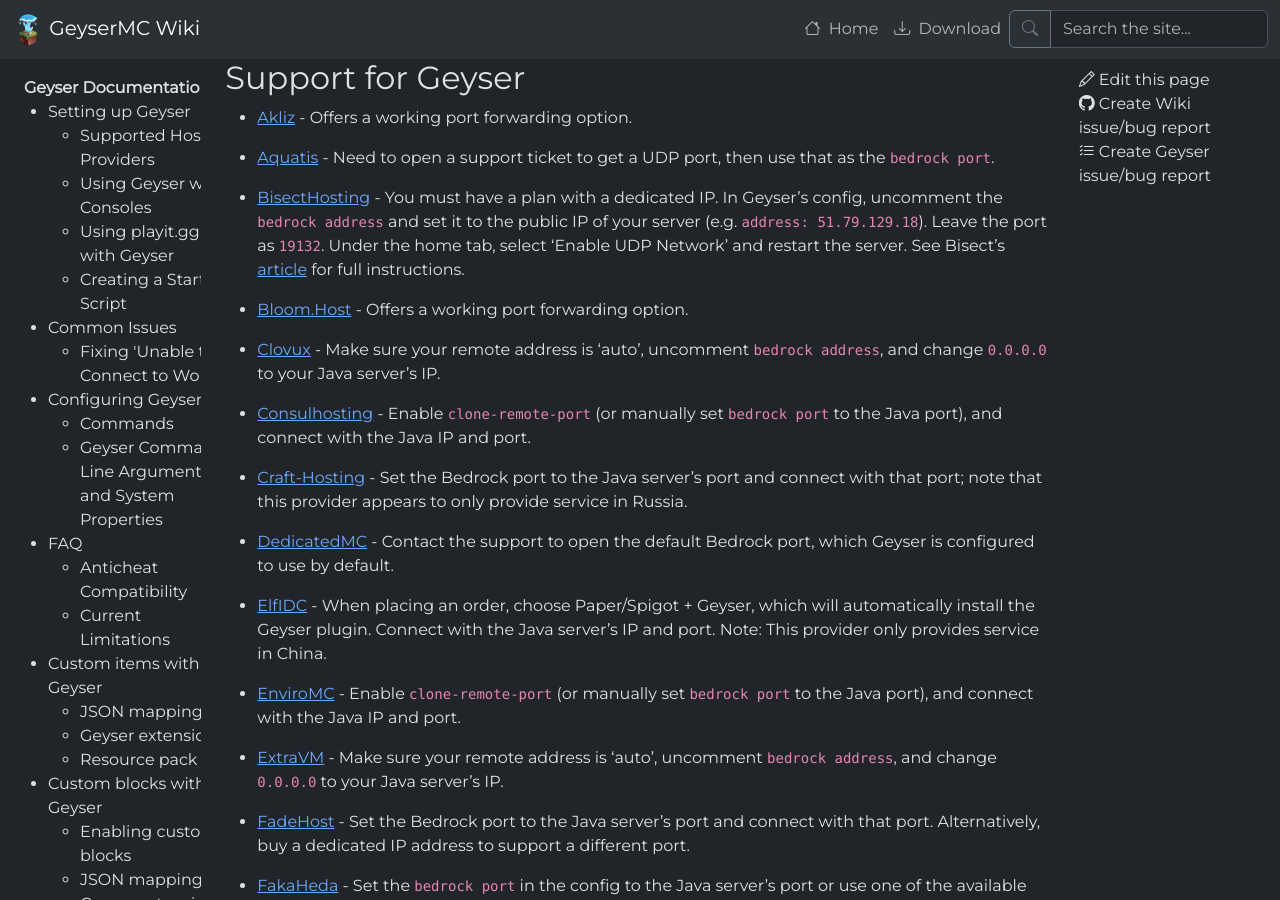
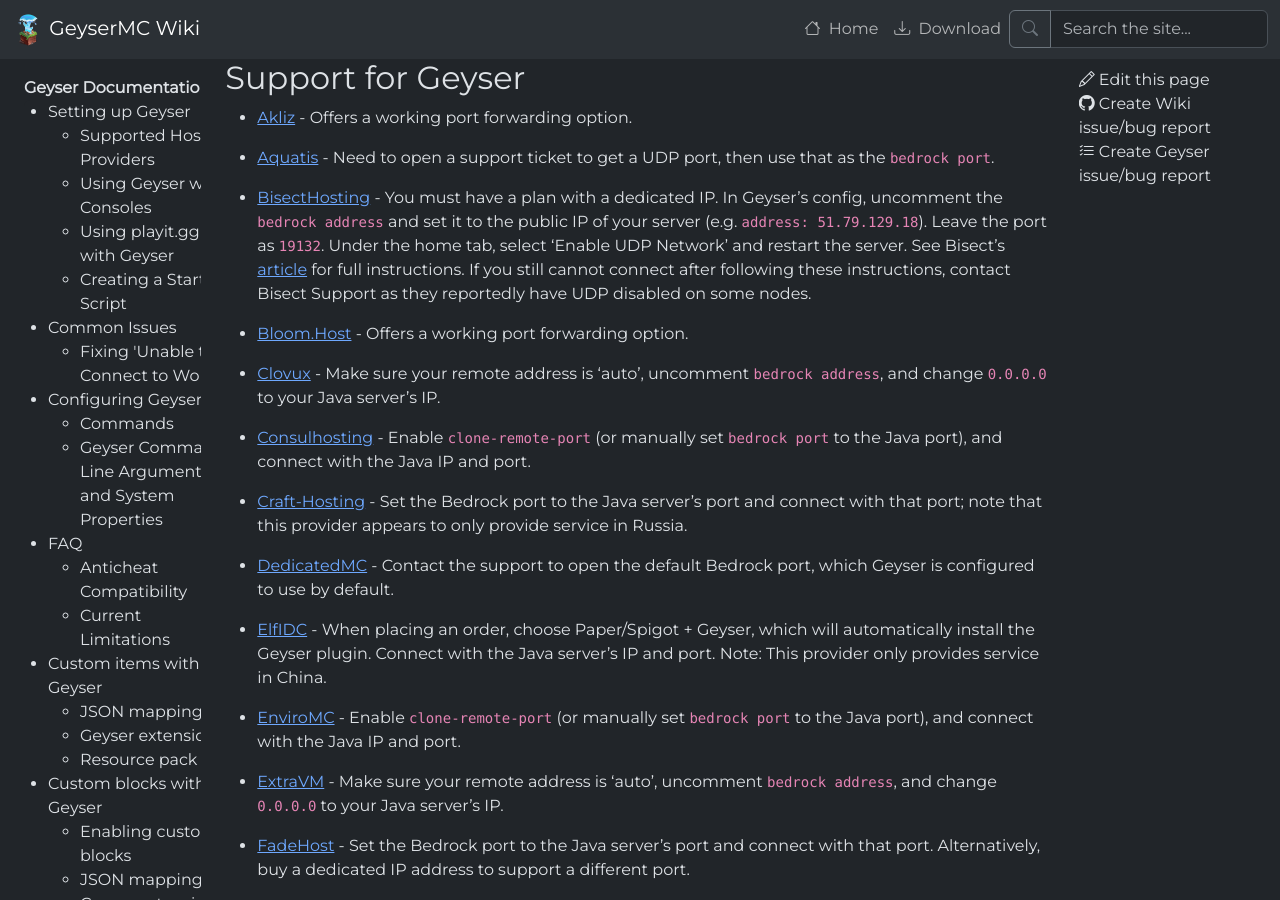
Before and after one commit to GeyserMC/GeyserWiki, a Jekyll site: the page built from _docs/geyser/supported-hosting-providers.md, in a window 1280 px wide and 900 px high, scrolled down 2015 px. Built offline with Jekyll 4.4.1, drawn with Linux system fonts in a browser that asks for light colours.

Commit message:
Update providers.json (#224)

```diff
--- a/_data/providers.json
+++ b/_data/providers.json
@@ -126,7 +126,7 @@
     {
       "name": "BisectHosting",
       "url": "https://www.bisecthosting.com/",
-      "description": "You must have a plan with a dedicated IP. In Geyser's config, uncomment the `bedrock address` and set it to the public IP of your server (e.g. `address: 51.79.129.18`). Leave the port as `19132`. Under the home tab, select 'Enable UDP Network' and restart the server. See Bisect's [article](https://www.bisecthosting.com/clients/index.php?rp=/knowledgebase/193/How-to-install-Geyser-and-Floodgate-on-a-Minecraft-Java-server.html) for full instructions."
+      "description": "You must have a plan with a dedicated IP. In Geyser's config, uncomment the `bedrock address` and set it to the public IP of your server (e.g. `address: 51.79.129.18`). Leave the port as `19132`. Under the home tab, select 'Enable UDP Network' and restart the server. See Bisect's [article](https://www.bisecthosting.com/clients/index.php?rp=/knowledgebase/193/How-to-install-Geyser-and-Floodgate-on-a-Minecraft-Java-server.html) for full instructions. If you still cannot connect after following these instructions, contact Bisect Support as they reportedly have UDP disabled on some nodes."
     },
     {
       "name": "Bloom.Host",
```
